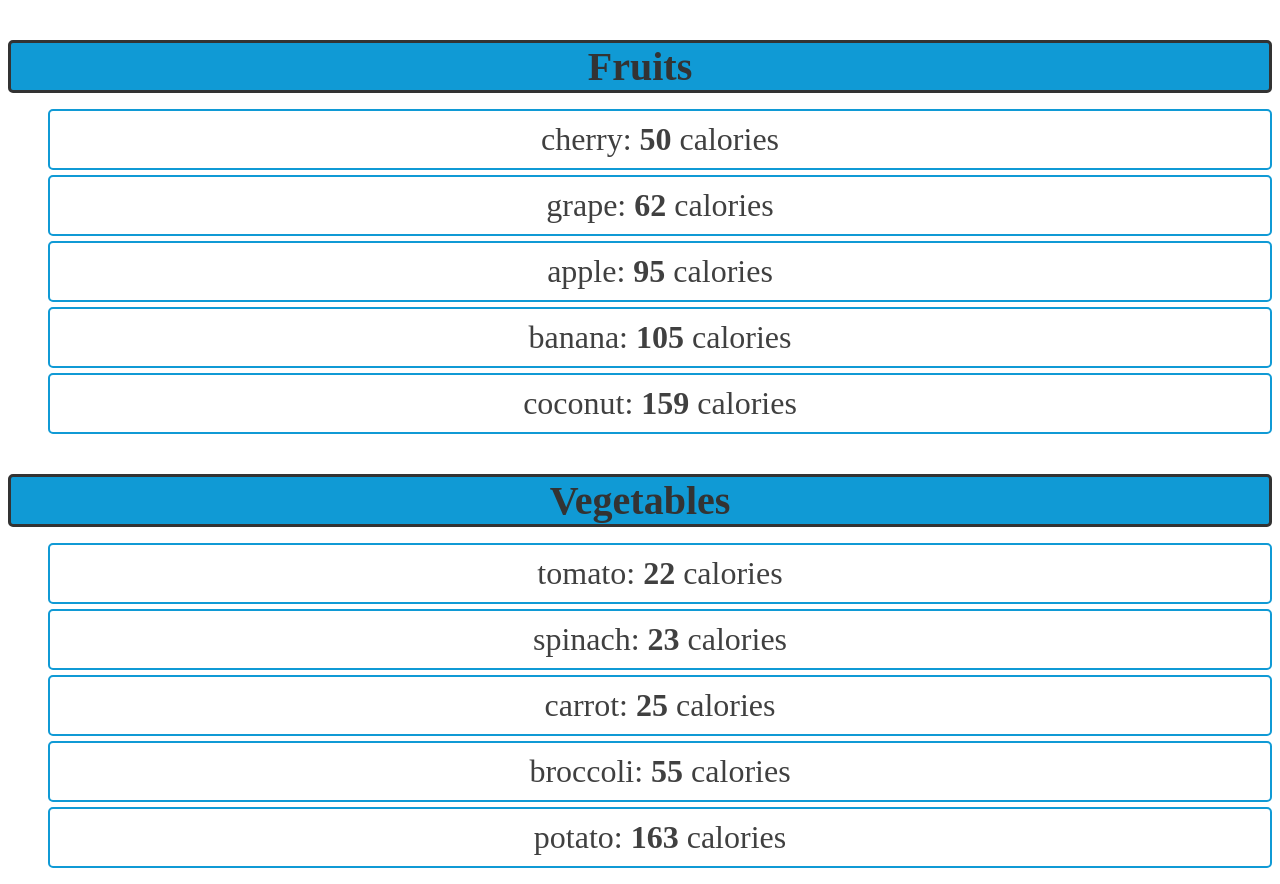
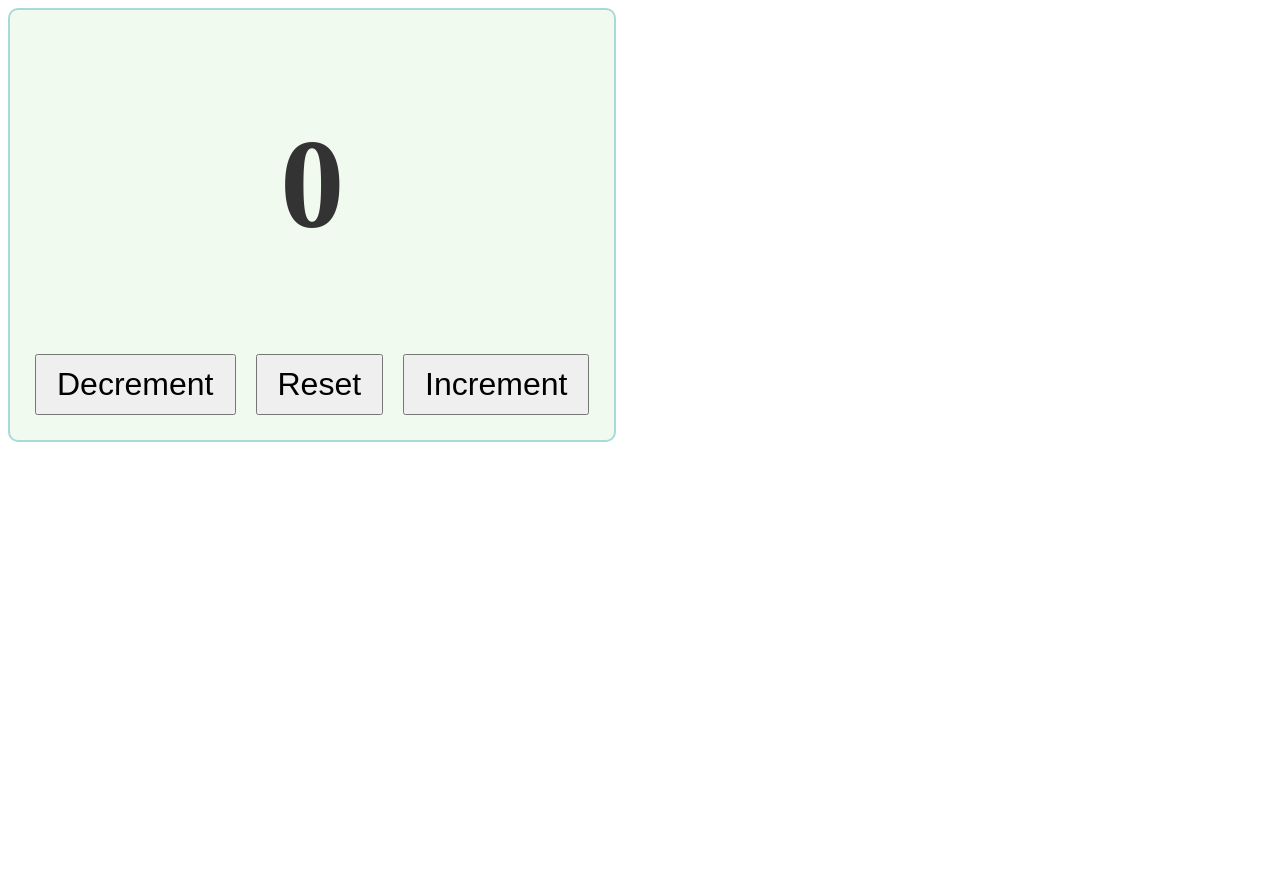
Before and after one commit to Muhammadali856/LearningReact, a React (Vite) app: page / in a window 1280 px wide. After the commit the page ends 800 px from the top, so only its background shows below. Built offline with nearby package versions, Linux system fonts and the light colour scheme.

Commit message:
learned how to use useState function

```diff
--- a/src/App.jsx
+++ b/src/App.jsx
@@ -1,27 +1,9 @@
-import List from './List.jsx';
+import Counter from './Counter.jsx';
 
 function App() {
-
-  const fruits = [
-        { id: 1, name: "apple", calories: 95 },
-        { id: 2, name: "banana", calories: 105 },
-        { id: 3, name: "cherry", calories: 50 },
-        { id: 4, name: "coconut", calories: 159 },
-        { id: 5, name: "grape", calories: 62 }
-    ];
-
-    const vegetables = [
-        { id: 6, name: "carrot", calories: 25 },
-        { id: 7, name: "broccoli", calories: 55 },
-        { id: 8, name: "spinach", calories: 23 },
-        { id: 9, name: "potato", calories: 163 },
-        { id: 10, name: "tomato", calories: 22 }
-    ];
-
   return (
     <>
-      {fruits.length > 0 ? <List items={fruits} category="Fruits"/> : null} {/* This list will not shown because list has arrived as a null list*/}
-      {vegetables.length > 0 ? <List items={vegetables} category="Vegetables"/> : null}
+      <Counter />
     </>
   );
 }
--- /dev/null
+++ b/src/Counter.jsx
@@ -0,0 +1,28 @@
+import React, { useState } from 'react';
+
+function Counter(){
+
+    const [count, setCount] = useState(0);
+
+    const increment = () => {
+        setCount(count + 1);
+    }
+
+    const decrement = () => {
+        setCount(count - 1);
+    }
+
+    const reset = () => {
+        setCount(0);
+    }
+
+    return(
+        <div className='Counter'>
+            <h1>{count}</h1>
+            <button onClick={decrement}>Decrement</button>
+            <button onClick={reset}>Reset</button>
+            <button onClick={increment}>Increment</button>
+        </div>
+    )
+}
+export default Counter;
--- a/src/List.jsx
+++ /dev/null
@@ -1,20 +0,0 @@
-
-function List ({ items = [], category = "Category" }){ // <-- Changes are here!
-
-
-    const sortedItems = [...items].sort((a, b) => a.calories - b.calories);
-
-    const listItems = sortedItems.map(item => <li key={item.id}>
-                                            {item.name}:&nbsp;
-                                            <b>{item.calories}</b> calories
-                                          </li>);
-
-    return(
-        <>
-            <h3 className="list-category">{category}</h3>
-            <ol className="list-items">{listItems}</ol>
-        </>
-    )
-}
-
-export default List;
--- a/src/index.css
+++ b/src/index.css
@@ -1,24 +1,21 @@
-.list-category{
-  font-size: 2.5em;
-  font-weight: bold;
-  color: hsl(0, 0%, 20%);
-  margin-bottom: 10px;
+.Counter  h1 {
+  font-size: 8rem;
+  color: #333;
+}
+.Counter  button {
+  font-size: 2rem;
+  padding: 10px 20px;
+  margin: 10px;
+  cursor: pointer;
   text-align: center;
-  border: 3px solid;
-  border-radius: 5px;
-  background-color: hsl(198, 86%, 45%);
 }
-.list-items li{
-  font-size: 2em;
-  list-style: none;
-  color: hsl(0, 0%, 25%);
+.Counter{
+  font-size: 2rem;
+  color: #666;
   text-align: center;
-  margin: 5px 0;
-  padding: 10px;
-  border: 2px solid hsl(198, 86%, 45%);
-  border-radius: 5px;
+  border: 2px solid #a8dadc; /* A nice light blue */
+  border-radius: 10px; /* Gently rounded corners */
+  padding: 15px; /* Space inside the border */
+  background-color: #f1faee; /* A very light background */
+  display: inline-block;
 }
-.list-items li:hover{
-  background-color: hsl(198, 86%, 60%);
-  cursor: pointer;
-}
```
Also changed, not shown: src/MyComponent.jsx (added, +32 -0 lines).
